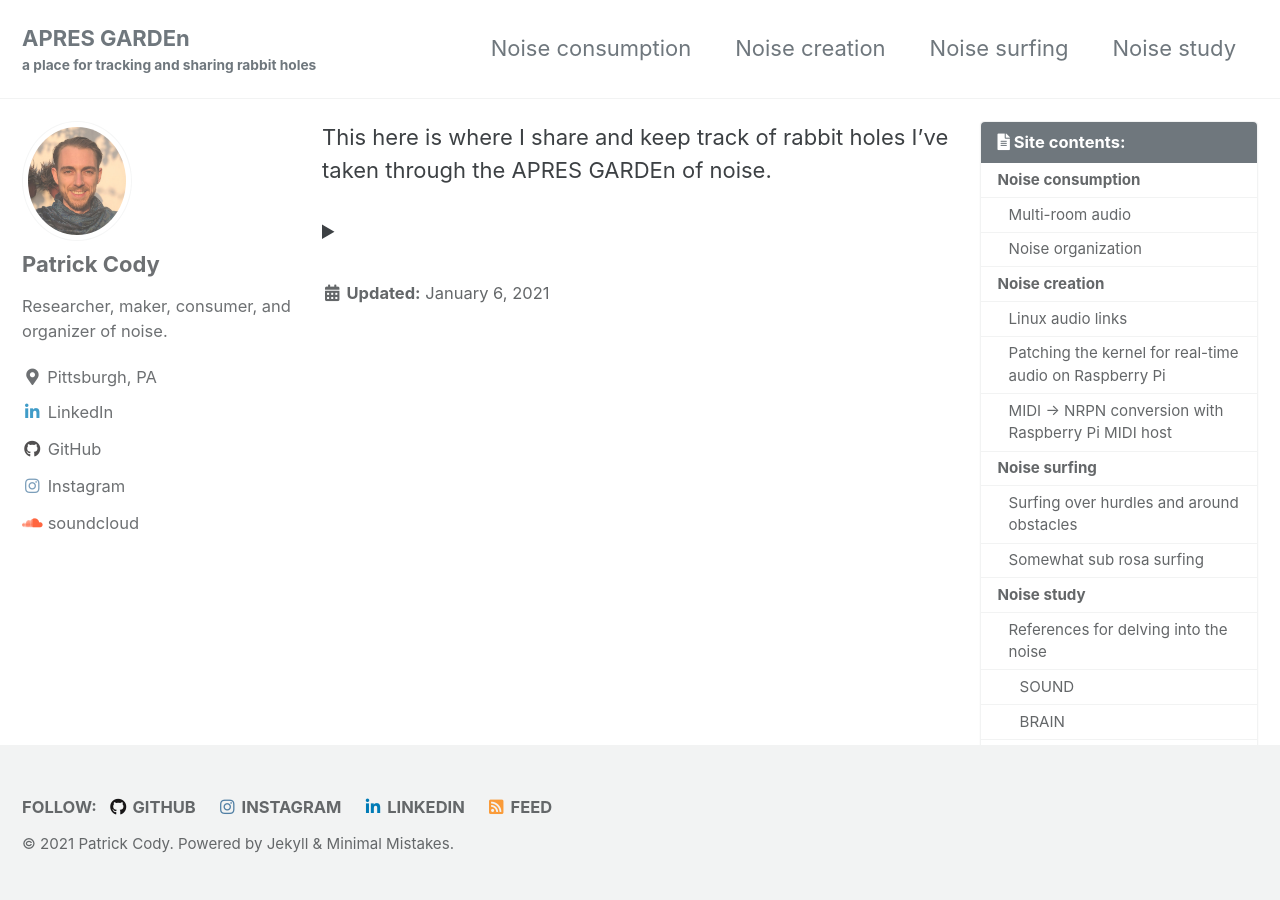
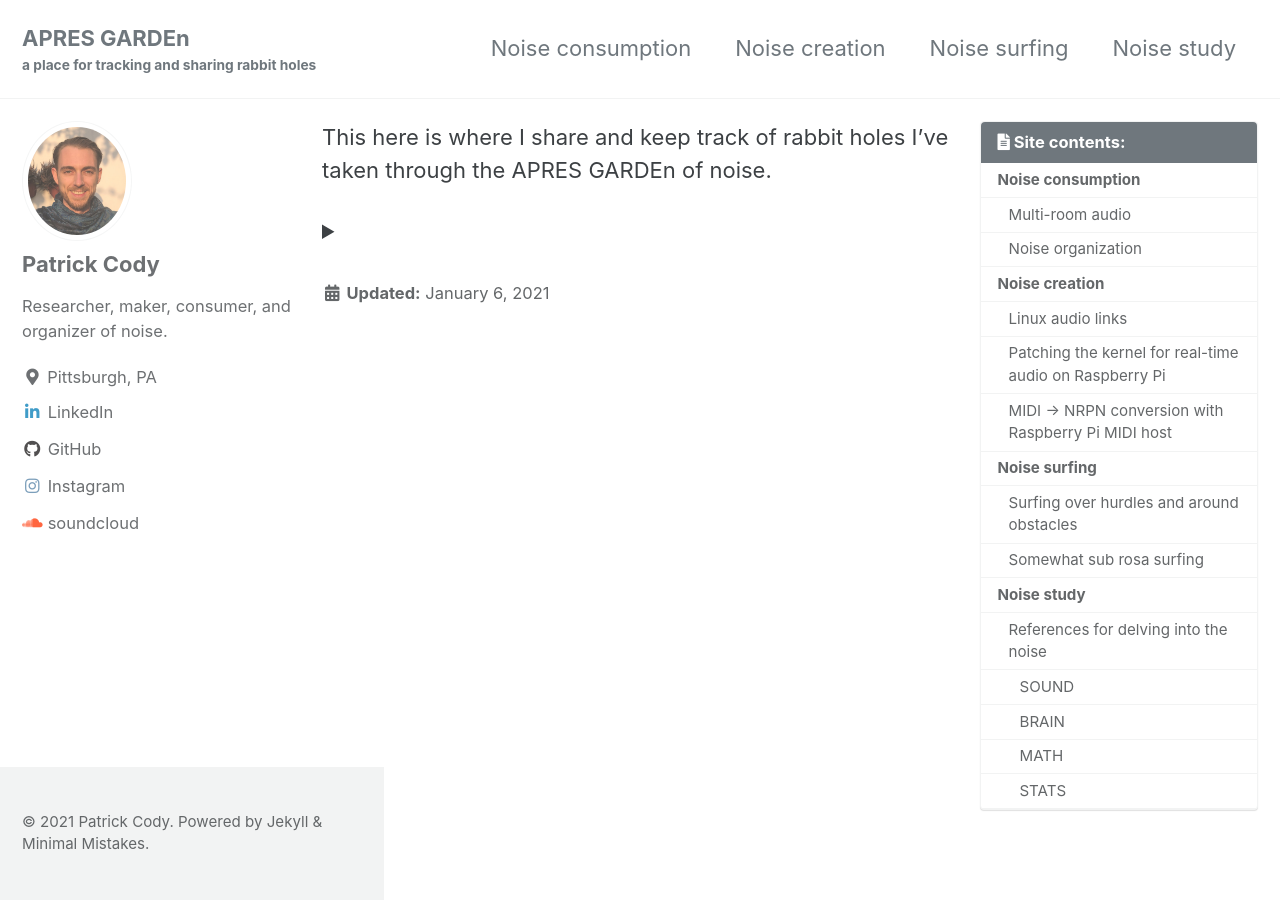
Before and after one commit to xiubert/xiubert.github.io, a Jekyll site: the page built from index.md, in a window 1280 px wide. Built offline with Jekyll 4.4.1, drawn with Linux system fonts in a browser that asks for light colours; cached includes are drawn as plain includes; the list of posts is cut into pages by our own code.

Commit message:
footer and typos

```diff
--- a/_includes/footer.html
+++ b/_includes/footer.html
@@ -1,4 +1,4 @@
-<div class="page__footer-follow">
+<!-- <div class="page__footer-follow">
   <ul class="social-icons">
     {% if site.data.ui-text[site.locale].follow_label %}
       <li><strong>{{ site.data.ui-text[site.locale].follow_label }}</strong></li>
@@ -14,6 +14,6 @@
 
     <li><a href="{% if site.atom_feed.path %}{{ site.atom_feed.path }}{% else %}{{ '/feed.xml' | relative_url }}{% endif %}"><i class="fas fa-fw fa-rss-square" aria-hidden="true"></i> {{ site.data.ui-text[site.locale].feed_label | default: "Feed" }}</a></li>
   </ul>
-</div>
+</div> -->
 
 <div class="page__footer-copyright">&copy; {{ site.time | date: '%Y' }} {{ site.name | default: site.title }}. {{ site.data.ui-text[site.locale].powered_by | default: "Powered by" }} <a href="https://jekyllrb.com" rel="nofollow">Jekyll</a> &amp; <a href="https://mademistakes.com/work/minimal-mistakes-jekyll-theme/" rel="nofollow">Minimal Mistakes</a>.</div>
--- a/_sass/minimal-mistakes/_footer.scss
+++ b/_sass/minimal-mistakes/_footer.scss
@@ -7,8 +7,9 @@
   float: left;
   margin-left: 0;
   margin-right: 0;
-  width: 100%;
-  margin-top: 3em;
+  width: 30%;
+  // was 100%;
+  margin-top: 1em; //was 3
   color: $muted-text-color;
   -webkit-animation: $intro-transition;
   animation: $intro-transition;
```
Also changed, not shown: _includes/footer/custom.html (+39 -0 lines), _pages/noiseConsumption.md (+1 -1 lines).
